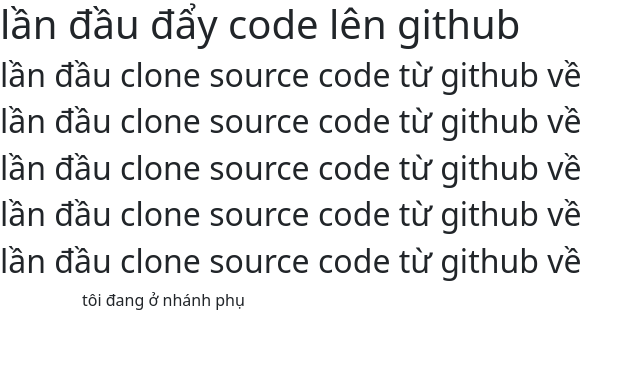
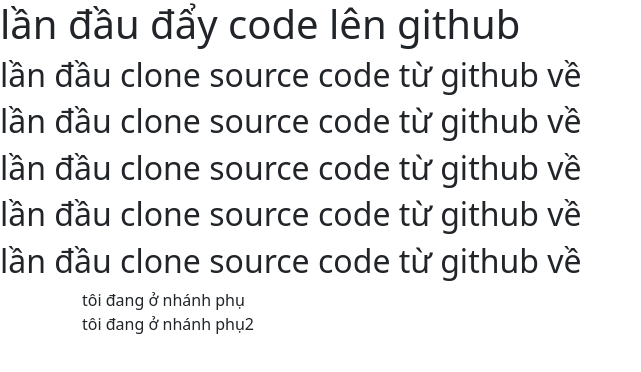
Before and after one commit to daotienluc/BC76_DemoGit, a plain HTML site: page index.html in a window 1280 px wide. Shown: the whole page, without its empty margins (0-641 px from the left). Drawn offline with nearby package versions, Linux system fonts and the light colour scheme.

Commit message:
đẩy code từ nhánh phụ thứ 2

```diff
--- a/index.html
+++ b/index.html
@@ -27,6 +27,7 @@
       <h2>lần đầu clone source code từ github về</h2>
       <h2>lần đầu clone source code từ github về</h2>
       <div class="container">tôi đang ở nhánh phụ</div>
+      <div class="container">tôi đang ở nhánh phụ2</div>
     </header>
     <main></main>
     <footer>
```
